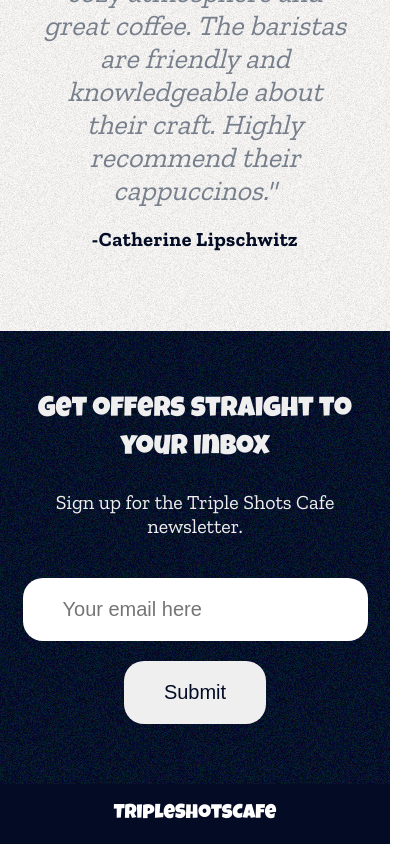
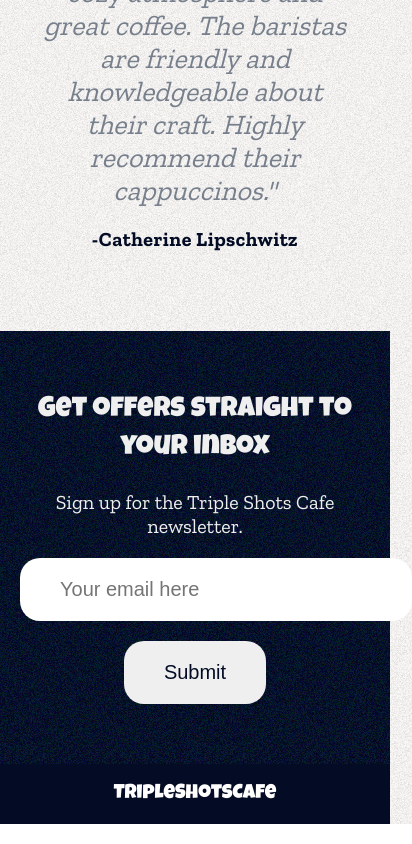
Before and after one commit to avicious/triple-shot-cafe, a React (Vite) app: page / in a window 390 px wide. Shown: the part 3924-4768 px from the top of the page, 412 px wide, since content can reach past the window. Built offline with nearby package versions, Linux system fonts and the light colour scheme.

Commit message:
Update Newsletter.module.css

```diff
--- a/src/components/Newsletter.module.css
+++ b/src/components/Newsletter.module.css
@@ -59,4 +59,9 @@
         margin-right: 0;
         margin-top: 20px;
     }
+
+    .newsletter input[type="email"] {
+    width: 80vw;
+    margin: 0 auto;
 }
+}
```
